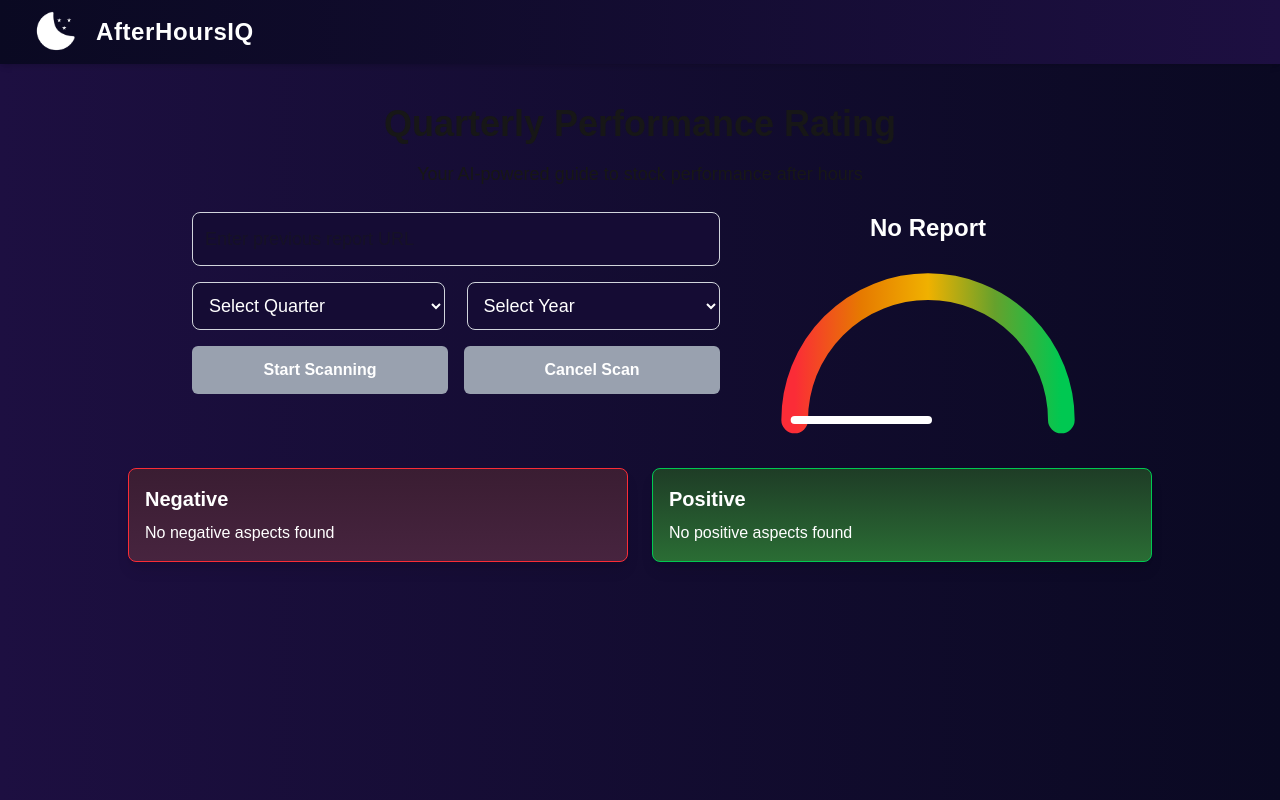
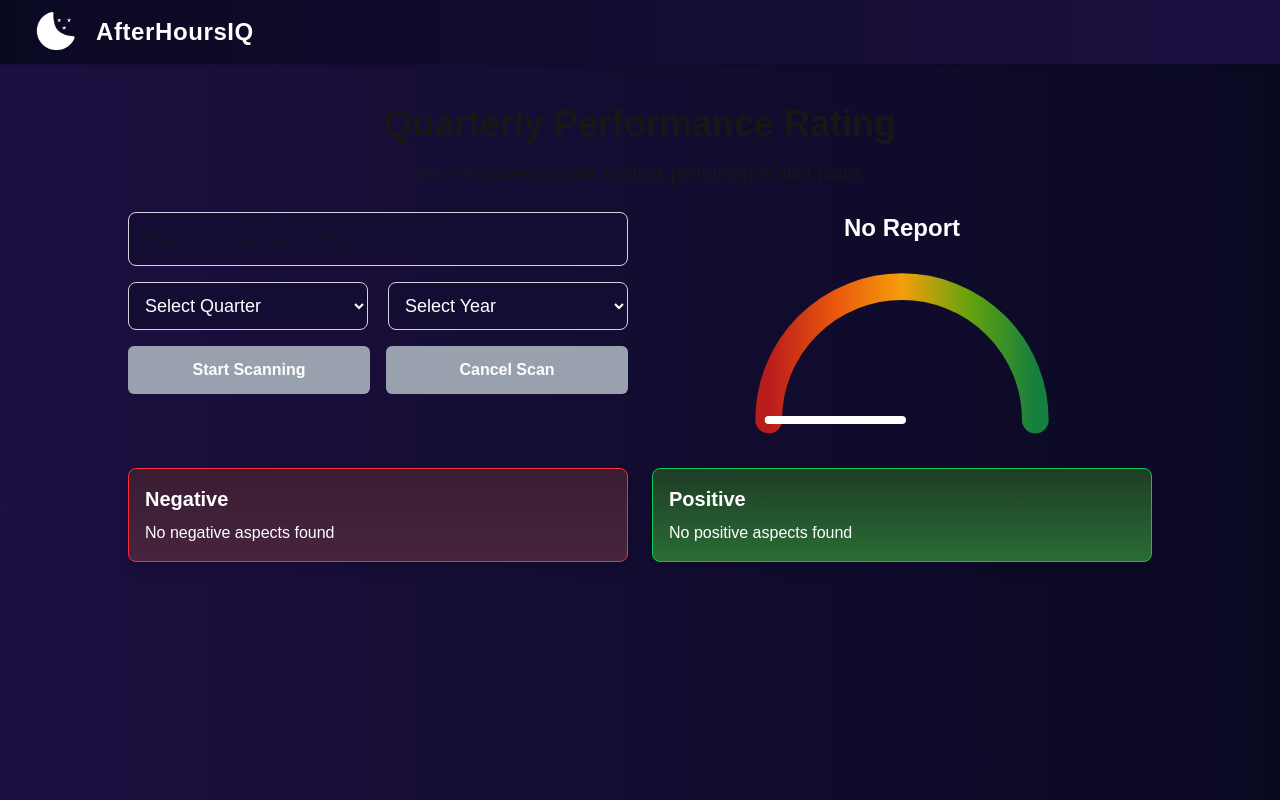
Before and after one commit to jcaru614/afterHoursIQ, a Next.js app: page / in a window 1280 px wide. Built offline with nearby package versions, Linux system fonts and the light colour scheme.

Commit message:
polling timeout handled

```diff
--- a/src/components/Alert.tsx
+++ b/src/components/Alert.tsx
@@ -2,14 +2,14 @@ import { useEffect, useState } from 'react';
 import { FaTimes } from 'react-icons/fa';
 
 interface AlertProps {
-	rating: number;
+	rating?: number;
+	statusCode?: number;
 }
 
-const Alert: React.FC<AlertProps> = ({ rating }) => {
+const Alert: React.FC<AlertProps> = ({ rating, statusCode }) => {
 	const [isVisible, setIsVisible] = useState(false);
-
 	useEffect(() => {
-		if (rating > 0) {
+		if (rating > 0 || statusCode) {
 			setIsVisible(true);
 			const sound = new Audio('/audio/short-beep-alert.wav');
 			sound.play();
@@ -20,32 +20,41 @@ const Alert: React.FC<AlertProps> = ({ rating }) => {
 
 			return () => clearTimeout(timer);
 		} else {
-			setIsVisible(false); // Hide the alert if the rating is 0 or less
+			setIsVisible(false);
 		}
-	}, [rating]);
+	}, [rating, statusCode]);
 
 	if (!isVisible) return null;
-	console.log(rating, typeof rating);
+
 	let bgGradient = '';
 	let borderColor = '';
-	if (rating > 3) {
+	let alertMessage = '';
+
+	if (statusCode) {
+		bgGradient = 'bg-gradient-to-b from-[#1e293b] to-[#334155]';
+		borderColor = 'border-slate-500';
+		alertMessage = `Report Not Found`;
+	} else if (rating > 3) {
 		bgGradient = 'bg-gradient-to-b from-[#1e3d26] to-[#2a6d34]';
 		borderColor = 'border-green-500';
+		alertMessage = `Signal Ready: ${rating}`;
 	} else if (rating === 3) {
 		bgGradient = 'bg-gradient-to-b from-[#8b6f2f] to-[#b28d3b]';
 		borderColor = 'border-yellow-500';
+		alertMessage = `Signal Ready: ${rating}`;
 	} else {
 		bgGradient = 'bg-gradient-to-b from-[#3a1d32] to-[#47243f]';
 		borderColor = 'border-red-500';
+		alertMessage = `Signal Ready: ${rating}`;
 	}
 
 	return (
 		<div
-			className={`fixed top-20 left-5 p-4 rounded-lg text-white shadow-lg flex items-center justify-between w-50 ${bgGradient} border-2 ${borderColor}`}
+			className={`fixed top-20 left-5 p-2 rounded-lg text-white shadow-lg flex items-center justify-between w-50 ${bgGradient} border-2 ${borderColor}`}
 		>
-			<p className='text-lg'>Signal Ready: {rating}</p>
+			<p className='text-lg'>{alertMessage}</p>
 			<button
-				className='ml-1 text-lg font-bold transition-all duration-300 transform hover:scale-125'
+				className='ml-1 font-bold transition-all duration-300 transform hover:scale-125'
 				onClick={() => setIsVisible(false)}
 			>
 				<FaTimes />
--- a/src/components/RatingMeter.tsx
+++ b/src/components/RatingMeter.tsx
@@ -30,11 +30,11 @@ const RatingMeter: React.FC<RatingMeterProps> = ({ score }) => {
 				<svg viewBox='0 0 120 60' className='w-full h-full'>
 					<defs>
 						<linearGradient id='gaugeGradient' x1='0%' y1='0%' x2='100%' y2='0%'>
-							<stop offset='0%' stopColor='#FB2C37' />
-							<stop offset='25%' stopColor='#E67A00' />
-							<stop offset='50%' stopColor='#F0B100' />
-							<stop offset='75%' stopColor='#66A12C' />
-							<stop offset='100%' stopColor='#00C851' />
+							<stop offset='0%' stopColor='#b91c1c' />
+							<stop offset='25%' stopColor='#ea580c' />
+							<stop offset='50%' stopColor='#f59e0b' />
+							<stop offset='75%' stopColor='#65a30d' />
+							<stop offset='100%' stopColor='#15803d' />
 						</linearGradient>
 					</defs>
 
--- a/src/pages/api/fetchReport.ts
+++ b/src/pages/api/fetchReport.ts
@@ -3,7 +3,7 @@ import axios from 'axios';
 import { SYSTEM_PROMPT, USER_PROMPT } from '@/utils/prompts';
 
 const POLLING_INTERVAL = 60 * 1000;
-const MAX_POLLING_TIME = 3 * 60 * 1000;
+const MAX_POLLING_TIME = 2 * 60 * 1000;
 
 const checkReportAvailability = async (url: string, signal: AbortSignal): Promise<boolean> => {
 	try {
@@ -99,7 +99,7 @@ const pollForReport = async (predictedUrl: string, signal: AbortSignal): Promise
 	}
 
 	console.log('[PollTimeout] Maximum duration reached');
-	return null;
+	return null; // Indicate polling timeout
 };
 
 const fetchReport = async (req: NextApiRequest, res: NextApiResponse) => {
@@ -125,7 +125,8 @@ const fetchReport = async (req: NextApiRequest, res: NextApiResponse) => {
 		try {
 			new URL(url);
 		} catch (error) {
-			return res.status(400).json({ error: error });
+			console.log(error);
+			return res.status(400).json({ error: 'Invalid URL format' });
 		}
 
 		const quarterNameMap: { [key: number]: string } = {
@@ -159,10 +160,12 @@ const fetchReport = async (req: NextApiRequest, res: NextApiResponse) => {
 		predictedUrl = predictedUrl.replace(/\d{4}/, year.toString());
 		console.log('[PredictedURL]', predictedUrl);
 
+		// Poll for the report
 		const finalUrl = await pollForReport(predictedUrl, signal);
 
 		if (!finalUrl) {
-			return res.status(404).json({ error: 'Report not found after polling' });
+			console.log('[TimeoutReached] Maximum polling time reached');
+			return res.status(408).json({ error: 'Maximum polling time reached. Report not found.' });
 		}
 
 		console.log('[DiffbotRequest] Starting...');
--- a/src/pages/index.tsx
+++ b/src/pages/index.tsx
@@ -2,7 +2,7 @@ import { useState, useRef } from 'react';
 import { RatingMeter, ReportSummary, Alert, Navbar } from '@/components';
 import axios from 'axios';
 import { useDispatch, useSelector } from 'react-redux';
-import { setReportData } from '@/redux/slice';
+import { setReportData, setStatusCode } from '@/redux/slice';
 import { RootState } from '@/redux/store';
 
 export default function Home() {
@@ -11,13 +11,11 @@ export default function Home() {
 	const [quarter, setQuarter] = useState<string>('');
 	const [year, setYear] = useState<string>('');
 	const [isScanning, setIsScanning] = useState<boolean>(false);
-	const [quarterError, setQuarterError] = useState<string>('');
-	const [yearError, setYearError] = useState<string>('');
 	const currentYear = new Date().getFullYear();
 	const validYears = [currentYear, currentYear - 1].map(String);
 	const abortControllerRef = useRef<AbortController | null>(null);
 
-	const { rating, positives, negatives } = useSelector((state: RootState) => state.slice);
+	const { rating, positives, negatives, statusCode } = useSelector((state: RootState) => state.slice);
 
 	const handleUrlChange = (e: React.ChangeEvent<HTMLInputElement>) => {
 		setUrl(e.target.value);
@@ -26,29 +24,14 @@ export default function Home() {
 	const handleQuarterChange = (e: React.ChangeEvent<HTMLSelectElement>) => {
 		const value = e.target.value;
 		setQuarter(value);
-		setQuarterError('');
 	};
 
 	const handleYearChange = (e: React.ChangeEvent<HTMLSelectElement>) => {
 		const value = e.target.value;
 		setYear(value);
-		setYearError('');
 	};
 
 	const handleStartScanning = async () => {
-		if (!url) {
-			alert('Please enter a valid URL');
-			return;
-		}
-		if (!quarter || !year) {
-			alert('Please enter a valid quarter and year');
-			return;
-		}
-		if (quarterError || yearError) {
-			alert('Please fix the errors before proceeding');
-			return;
-		}
-
 		setIsScanning(true);
 		abortControllerRef.current = new AbortController();
 
@@ -66,6 +49,9 @@ export default function Home() {
 		} catch (error) {
 			if (axios.isCancel(error)) {
 				console.log('Request canceled:', error.message);
+			} else if (axios.isAxiosError(error) && error.response?.status === 408) {
+				console.log('Polling timeout reached:', error.response.data.error);
+				dispatch(setStatusCode(error.response.status));
 			} else {
 				console.error('Error fetching the report:', error);
 			}
@@ -95,8 +81,8 @@ export default function Home() {
 					Your AI-powered guide to stock performance after hours
 				</p>
 
-				<div className='grid grid-cols-[2fr_1fr] gap-12 w-full max-w-4xl items-start'>
-					<div className='flex flex-col items-center w-full'>
+				<div className='grid grid-cols-2 gap-6 w-full max-w-5xl items-start'>
+					<div className='flex flex-col items-center w-full col-span-1'>
 						<input
 							type='url'
 							placeholder='Enter previous report URL'
@@ -154,7 +140,6 @@ export default function Home() {
 							</button>
 						</div>
 					</div>
-
 					<div className='flex justify-center'>
 						<RatingMeter score={rating} />
 					</div>
@@ -165,7 +150,7 @@ export default function Home() {
 					<ReportSummary items={positives} type='positive' />
 				</div>
 
-				<Alert rating={rating} />
+				<Alert rating={rating} statusCode={statusCode} />
 			</div>
 		</div>
 	);
--- a/src/redux/slice.ts
+++ b/src/redux/slice.ts
@@ -4,12 +4,14 @@ interface SliceState {
 	rating: number | null;
 	positives: Array<string> | null;
 	negatives: Array<string> | null;
+	statusCode: number | null;
 }
 
 const initialState: SliceState = {
 	rating: 0,
 	positives: null,
 	negatives: null,
+	statusCode: null,
 };
 
 const slice = createSlice({
@@ -25,8 +27,12 @@ const slice = createSlice({
 			state.positives = action.payload.positives;
 			state.negatives = action.payload.negatives;
 		},
+		setStatusCode(state, action: PayloadAction<number>) {
+			console.log('payload ', action.payload);
+			state.statusCode = action.payload;
+		},
 	},
 });
 
-export const { setReportData } = slice.actions;
+export const { setReportData, setStatusCode } = slice.actions;
 export default slice.reducer;
```
